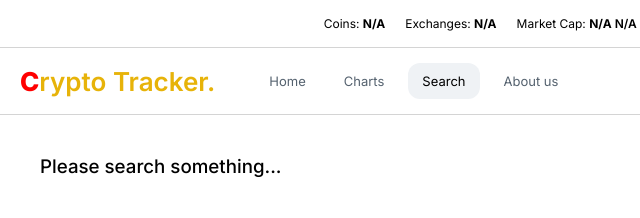
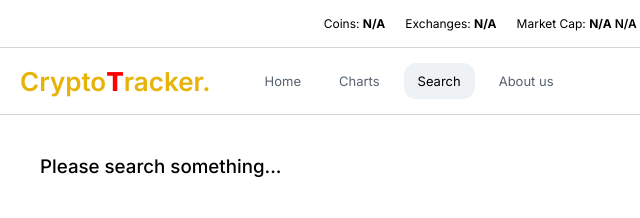
Before and after one commit to Luyolo23/webstack_portfolio_project, a plain HTML site: page pages/search.html in a window 1280 px wide. Shown: the top 218 px of the page, 0-640 px from the left. Drawn offline with nearby package versions, Linux system fonts and the light colour scheme; no server answers.

Commit message:
logo change

```diff
--- a/pages/search.html
+++ b/pages/search.html
@@ -43,7 +43,7 @@
         <nav>
             <div class="left-section">
                 <button id="openMenu"><i class="ri-menu-line"></i></button>
-                <p class="logo"><span class="first_letter">C</span>rypto Tracker.</p>
+		<p class="logo">Crypto<span class="first_letter">T</span>racker.</p>
                 <div class="nav-links">
                     <a href="/index.html">Home</a>
                     <a href="/pages/charts.html">Charts</a>
```
